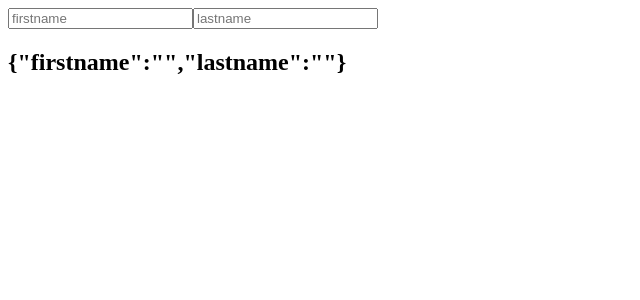
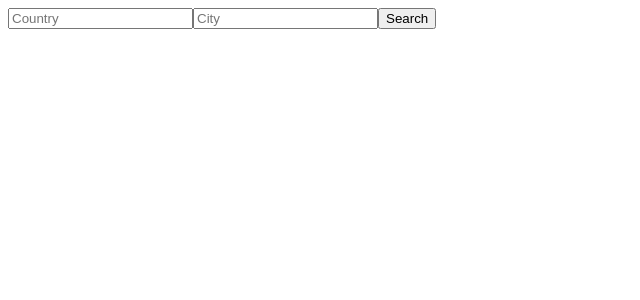
Before and after one commit to Fatima-Bint/tutorial, a React (Create React App) app: page / in a window 1280 px wide. Shown: the top 300 px of the page, without its empty margins (0-640 px from the left). Built offline with nearby package versions, Linux system fonts and the light colour scheme.

Commit message:
Added Weather.js

```diff
--- a/src/App.js
+++ b/src/App.js
@@ -1,12 +1,13 @@
 import React from "react";
 //import Post from './components/Post';
 //import Condition from './components/Condition';
-import StateObject from "./components/StateObject";
+//import StateObject from "./components/StateObject";
+import Weather from './components/Weather';
 
 function App() {
   return (
     <div className="app">
-      <StateObject />
+    <Weather/>
     </div>
   );
 }
--- /dev/null
+++ b/src/components/Weather.js
@@ -0,0 +1,69 @@
+import axios from "axios";
+import React, { useState } from "react";
+
+function Weather() {
+  const [value, setValue] = useState({
+    country: "",
+    city: ""
+  });
+
+  const handleClick = (event) => {
+    event.preventDefault();
+    setValue({ ...value, country: event.target.value });
+    setValue({ ...value, city: event.target.value });
+    console.log(value);
+  };
+
+  const handleInputOnChange = (event) => {
+    event.preventDefault();
+    setValue({ ...value, country: event.target.value });
+    setValue({ ...value, city: event.target.value });
+    console.log(value);
+  };
+
+  const getWeather = (event) => {
+    if (value.country && value.city)
+      axios
+        .get(
+          `http://api.weatherstack.com/current?access_key=e8c9cdde633d4d626e767cfda679abd0&query=${value.country},${value.city}`
+        )
+        .then((response) => {
+          console.log(response);
+        })
+        .catch((error) => {
+          console.log(error);
+        });
+  };
+
+  return (
+    <div>
+      <form onSubmit={handleClick}>
+        <input
+        value={value.country}
+          type="text"
+          placeholder="Country"
+          onChange={handleInputOnChange}
+        />
+        <input
+        value={value.city}
+        type="text"
+         placeholder="City"
+         onChange={handleInputOnChange}
+
+         />
+        <button type="submit">Search</button>
+      </form>
+      <p>{value.country}</p>
+      <p>{value.city}</p>
+    </div>
+  );
+}
+
+export default Weather;
+
+/*onChange={(event) => {
+  setValue({ ...value, country: event.target.value });
+
+  use the above or declare this on top like this
+
+  setValue({...value, country: event.target.value})*/
```
